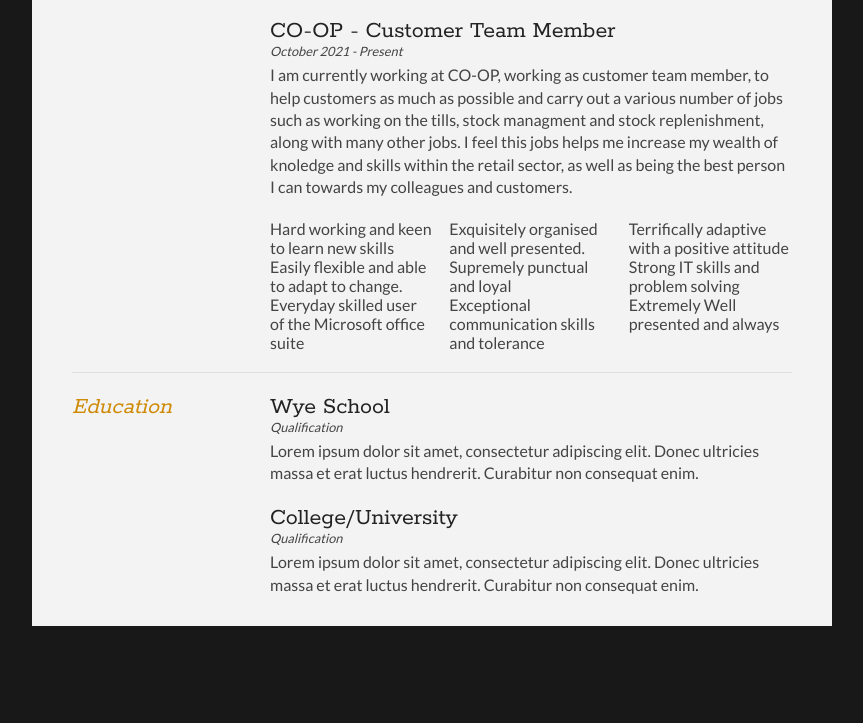
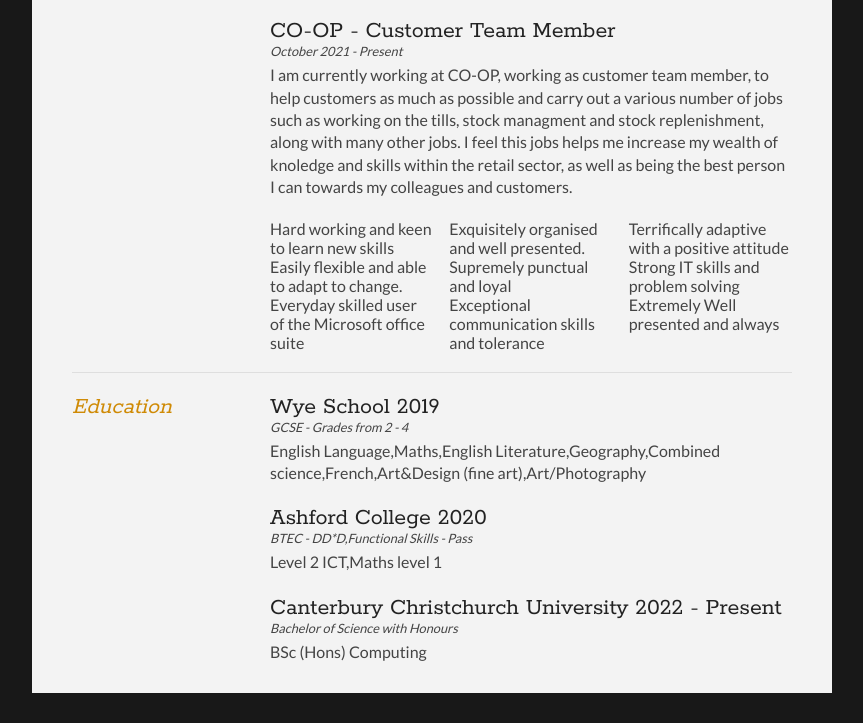
Before and after one commit to Windows03JW/Windows03JW.github.io, a plain HTML site: page index.html in a window 1280 px wide. Shown: the part 623-1346 px from the top of the page, without its empty margins (208-1071 px from the left). Before the commit the page ends 1279 px from the top, so only its background shows below. Drawn offline with Linux system fonts and the light colour scheme.

Commit message:
Update index.html

```diff
--- a/index.html
+++ b/index.html
@@ -100,15 +100,21 @@
 
 			<div class="sectionContent">
 				<article>
-					<h2>Wye School</h2>
-					<p class="subDetails">Qualification</p>
-					<p>Lorem ipsum dolor sit amet, consectetur adipiscing elit. Donec ultricies massa et erat luctus hendrerit. Curabitur non consequat enim.</p>
+					<h2>Wye School 2019</h2>
+					<p class="subDetails">GCSE - Grades from 2 - 4</p>
+					<p>English Language,Maths,English Literature,Geography,Combined science,French,Art&Design (fine art),Art/Photography</p>
 				</article>
 
 				<article>
-					<h2>College/University</h2>
-					<p class="subDetails">Qualification</p>
-					<p>Lorem ipsum dolor sit amet, consectetur adipiscing elit. Donec ultricies massa et erat luctus hendrerit. Curabitur non consequat enim.</p>
+					<h2>Ashford College 2020</h2>
+					<p class="subDetails">BTEC - DD*D,Functional Skills - Pass</p>
+					<p>Level 2 ICT,Maths level 1</p>
+				</article>
+
+				<article>
+					<h2>Canterbury Christchurch University 2022 - Present</h2>
+					<p class="subDetails">Bachelor of Science with Honours</p>
+					<p>BSc (Hons) Computing</p>
 				</article>
 			</div>
 			<div class="clear"></div>
```
